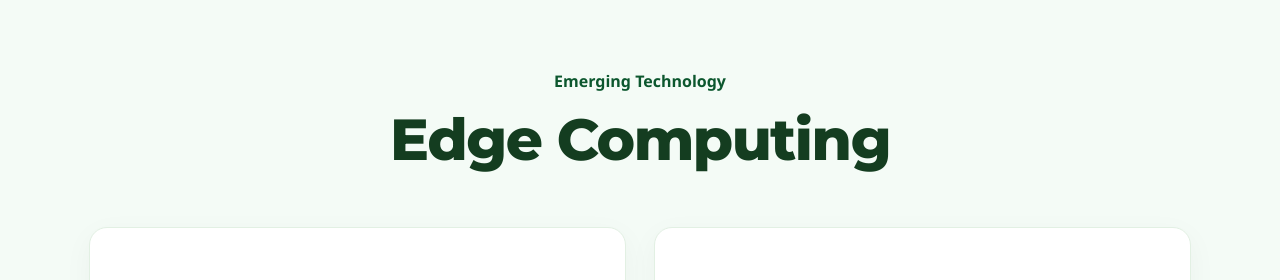
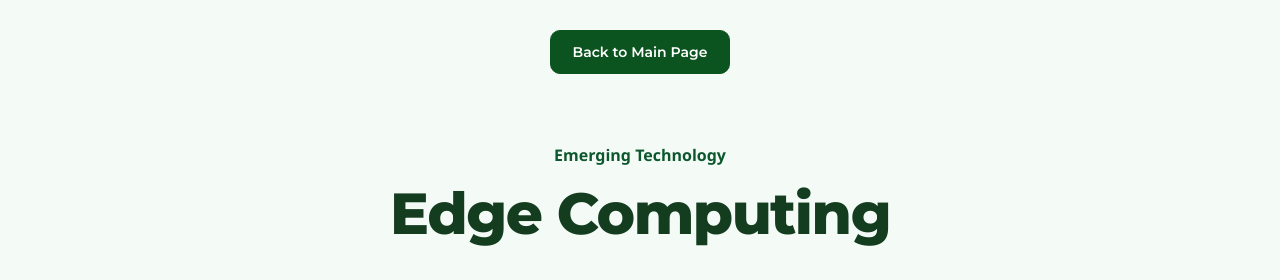
Before and after one commit to DanPlus6/ICS4U1-UAP2, a plain HTML site: page ryan/edgeComputing.html in a window 1280 px wide. Shown: the top 280 px of the page. Drawn offline with Linux system fonts and the light colour scheme.

Commit message:
add anchor tags to navigate through webpages and main menu, as well as changing scroll bar design

```diff
--- a/ryan/assets/style.css
+++ b/ryan/assets/style.css
@@ -167,3 +167,44 @@ body {
     font-weight: 600;
     margin-bottom: 10px;
 }
+
+.back-link {
+    display: inline-block;
+    margin-top: 30px;
+    padding: 12px 22px;
+
+    background-color: #0c541f;
+    color: #ffffff;
+
+    border: 1px solid #0c541f;
+    border-radius: 10px;
+
+    font-size: 14px;
+    font-weight: 600;
+    text-decoration: none;
+
+    transition: background-color 0.2s ease, transform 0.2s ease;
+}
+
+.back-link:hover {
+    background-color: #0a441a;
+    transform: translateY(-2px);
+}
+
+::-webkit-scrollbar {
+    width: 14px;
+}
+
+::-webkit-scrollbar-track {
+    background-color: #f4f7fb;
+}
+
+::-webkit-scrollbar-thumb {
+    background-color: #16a34a;
+    border-radius: 10px;
+    border: 3px solid #f4f7fb;
+}
+
+::-webkit-scrollbar-thumb:hover {
+    background-color: #15803d;
+}
--- a/ryan/edgeComputing.html
+++ b/ryan/edgeComputing.html
@@ -7,6 +7,7 @@
         <link rel="stylesheet" href="../global.css">
     </head>
     <body>
+        <a href="../index.html" class="back-link">Back to Main Page</a>
         <main class="content-wrapper">
             <header class="page-header">
                 <span class="webpage-heading">Emerging Technology</span>
```
Also changed, not shown: ryan/brainComputerInterfaces.html (+1 -0 lines), ryan/extendedReality.html (+1 -0 lines), ryan/greenTechnology.html (+1 -0 lines), ryan/postQuantumCryptography.html (+1 -0 lines).
